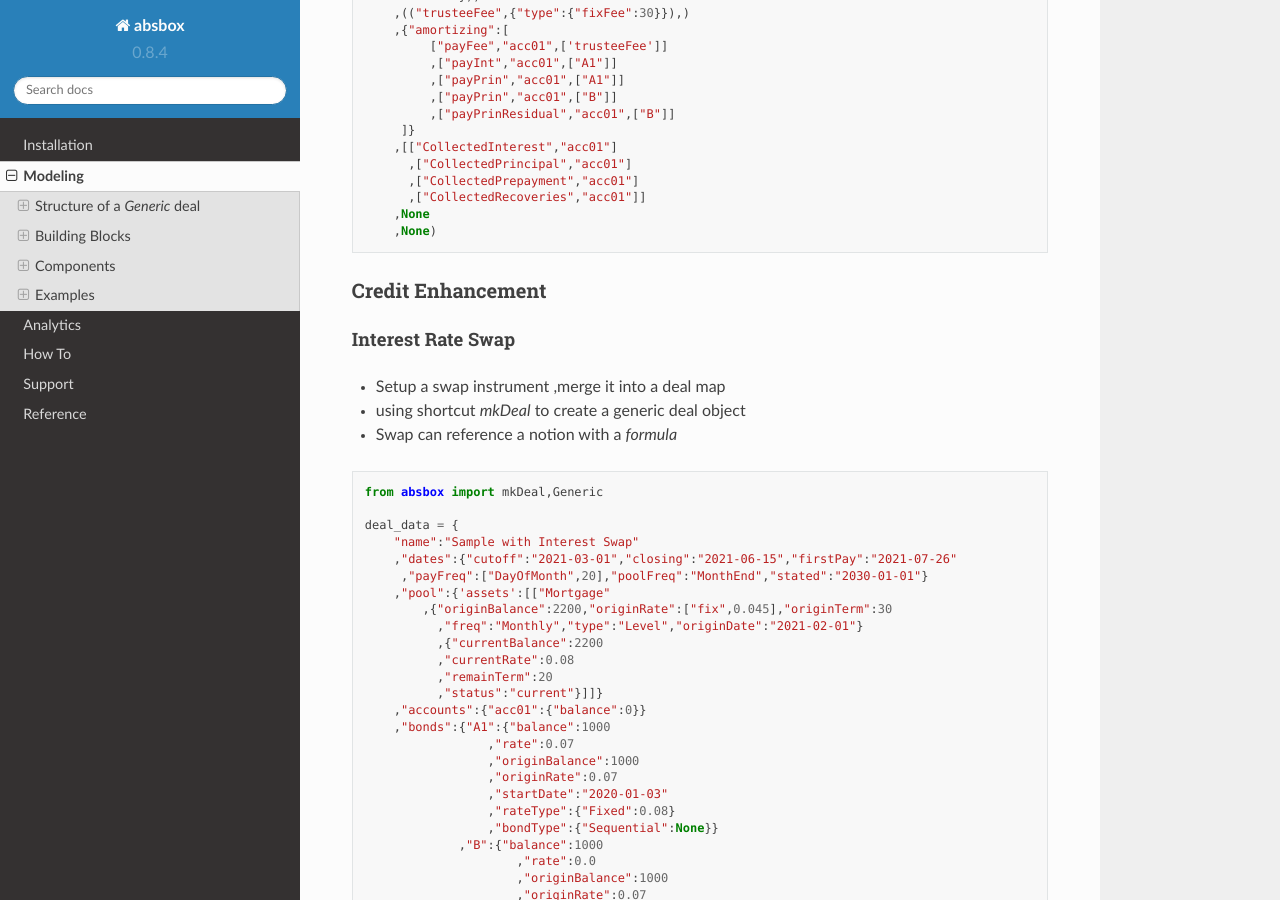
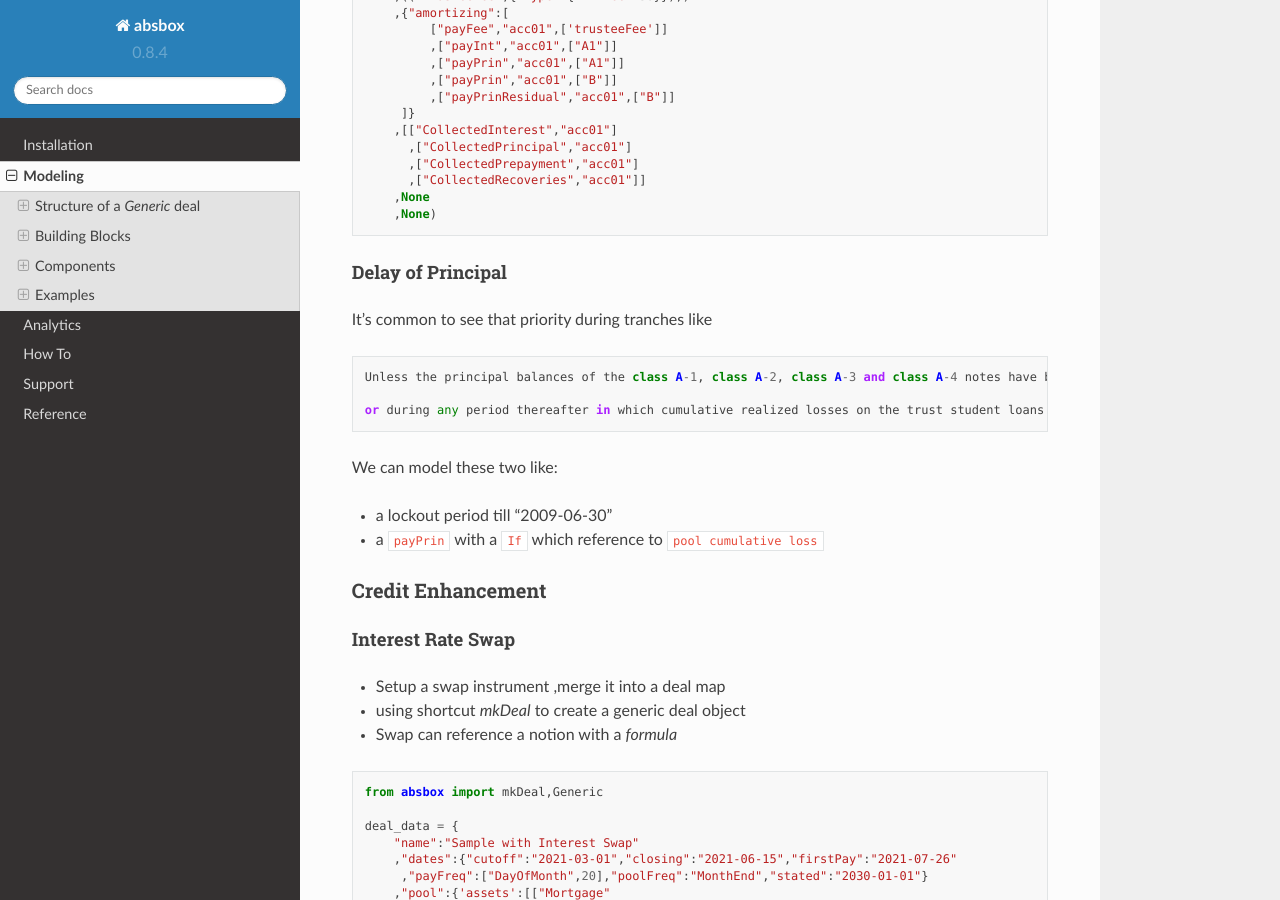
Before and after one commit to yellowbean/absbox-doc, a Sphinx documentation site: the page built from docs/source/modeling.rst, in a window 1280 px wide and 900 px high, scrolled down 47962 px. Built offline with Sphinx 7.4.7 and the Read the Docs theme 2.0.0, drawn with Linux system fonts in a browser that asks for light colours; some of the changed text lies outside the part shown.

Commit message:
add bond principal lockout

```diff
--- a/docs/source/modeling.rst
+++ b/docs/source/modeling.rst
@@ -524,13 +524,12 @@ Usually pool collection date is prior to waterfall payment date in a single cycl
   :alt: payFeq_poolFreq
 
 Examples:
-
-.. code-block:: python
-
-   # quaterly pay dates
-   ["EveryNMonth","2019-9-15",3] # 2019-12-15,2020-03-15...
-   # monthly pay
-   ["DayOfMonth",10], # every 10th of month after first pay date or next pay date
+  .. code-block:: python
+
+     # quaterly pay dates
+     ["EveryNMonth","2019-9-15",3] # 2019-12-15,2020-03-15...
+     # monthly pay
+     ["DayOfMonth",10], # every 10th of month after first pay date or next pay date
 
 
 Custom Defined Dates
@@ -2206,6 +2205,28 @@ User can model a step up bond which start to increase a spread after a certain d
    :language: python
    :emphasize-lines: 20
 
+Delay of Principal
+^^^^^^^^^^^^^^^^^^^
+
+It's common to see that priority during tranches like
+
+::
+
+  Unless the principal balances of the class A-1, class A-2, class A-3 and class A-4 notes have been reduced to zero, the class B and class C notes will not be entitled to any payments of principal until the June 2009 distribution date,
+
+  or during any period thereafter in which cumulative realized losses on the trust student loans exceed specified levels. During these periods, in general principal will be paid to the class A-1, class A-2, class A-3 and class A-4 notes, in that order, until each of their principal balances is reduced to zero.
+
+
+We can model these two like:
+
+* a lockout period till "2009-06-30"
+* a ``payPrin`` with a ``If`` which reference to ``pool cumulative loss``
+
+
+
+
+
+
 Credit Enhancement
 -----------------------
 
```
